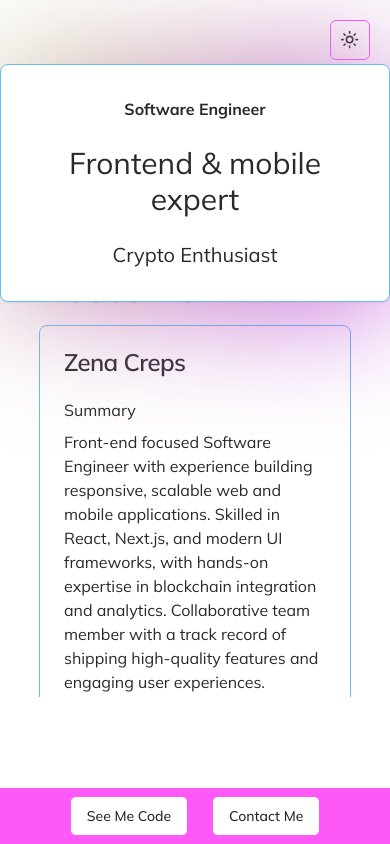
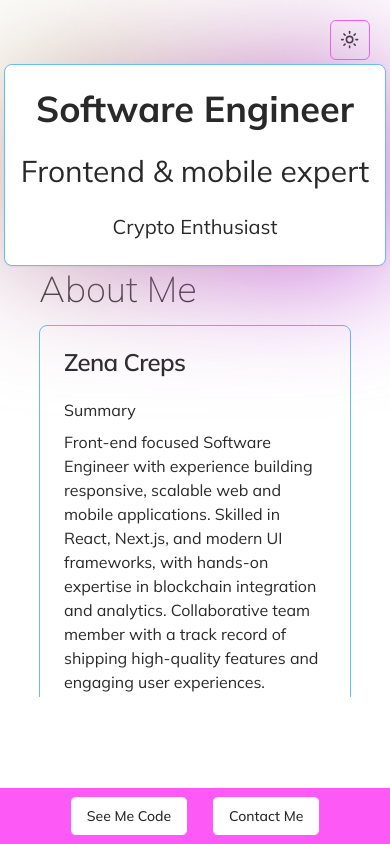
Before and after one commit to Zynkah/Next_Portfolio, a Next.js app: page / in a window 390 px wide. Built offline with nearby package versions, Linux system fonts and the light colour scheme.

Commit message:
typos and stuff

```diff
--- a/components/hero.tsx
+++ b/components/hero.tsx
@@ -39,7 +39,8 @@ export default function Hero() {
         className="absolute inset-0 w-full h-full z-0 blur-3xl opacity-5"
       />
       <AnimatePresence>
-        <Card className="lg:w-full xl:max-w-[1280px] max-w-[900px] z-10 px-16 py-8">
+        <Card className="lg:w-full xl:max-w-[1280px] max-w-[900px] z-10 px-4 sm:px-8 md:px-12 lg:px-16 py-6 lg:py-8">
+          {" "}
           <motion.article
             initial="hidden"
             animate="visible"
@@ -52,7 +53,7 @@ export default function Hero() {
                 hidden: { opacity: 0, y: -100 },
                 visible,
               }}
-              className="text-center md:text-5xl lg:text-7xl font-bold"
+              className="text-center text-4xl md:text-5xl lg:text-7xl font-bold"
             >
               Software Engineer
             </motion.h1>
--- a/components/showcase.tsx
+++ b/components/showcase.tsx
@@ -30,7 +30,6 @@ const Section = ({ project }: { project: ProjectType }) => (
         width={project.image_width}
         height={project.image_height}
         alt={project.image_alt}
-        priority
         className="rounded-lg w-full object-cover hover:opacity-80 transition-opacity duration-300 ease-in-out "
       />
       {/* Overlay text */}
--- a/data/projects.ts
+++ b/data/projects.ts
@@ -2,7 +2,7 @@ export const projects = [
   {
     title: "Final Fantasy X Site",
     description:
-      "Next.js Framework,Tailwind CSS UI library, Framer Motion, hosted and data stored on Vercel.",
+      "Next.js Framework, Tailwind CSS UI library, Framer Motion, hosted and data stored on Vercel.",
     image: "/image/FFX.png",
     image_alt: "FFX Fan Site",
     image_height: 700,
@@ -13,7 +13,7 @@ export const projects = [
   {
     title: "Maid Cafe",
     description:
-      "React.js, Node.js, Express.js,  Material UI. Data stored with MongoDB. Hosted on Vercel.",
+      "React.js, Node.js, Express.js, Material UI. Data stored with MongoDB. Hosted on Vercel.",
     image: "/image/MaidCafe.png",
     image_alt: "Maid Cafe",
     image_height: 700,
@@ -24,7 +24,7 @@ export const projects = [
   {
     title: "Adventure Game",
     description:
-      "Chose your own adventure game using Python. You can play in the terminal.",
+      "Choose your own adventure game using Python. You can play in the terminal.",
     image: "/image/StonesEdge.png",
     image_alt: "Stone-Edge",
     image_height: 700,
@@ -34,7 +34,7 @@ export const projects = [
   },
   {
     title: "Zyntendo",
-    description: "HTML, CSS, Canvas API. Hosted on Neltify.",
+    description: "HTML, CSS, Canvas API. Hosted on Netlify.",
     image: "/image/Zyntendo.png",
     image_alt: "Zyntendo",
     image_height: 200,
@@ -44,9 +44,10 @@ export const projects = [
   },
   {
     title: "Gemini AI Chatbot",
-    description: "Gemini AI, React, react-chatbot-kit, fuse.js. Hosted on Vercel.",
+    description:
+      "Gemini AI, React, react-chatbot-kit, fuse.js. Hosted on Vercel.",
     image: "/image/chatbot.png",
-    image_alt: "Porfolio",
+    image_alt: "Portfolio",
     image_height: 700,
     image_width: 700,
     link: "https://ai-chatbot-topaz-psi-70.vercel.app/",
@@ -60,6 +61,7 @@ export const projects = [
     image_height: 700,
     image_width: 700,
     link: "https://www.npmjs.com/package/fare-privy-core",
-    git_hub_link: "https://www.npmjs.com/package/fare-privy-core?activeTab=code",
+    git_hub_link:
+      "https://www.npmjs.com/package/fare-privy-core?activeTab=code",
   },
 ];
```
